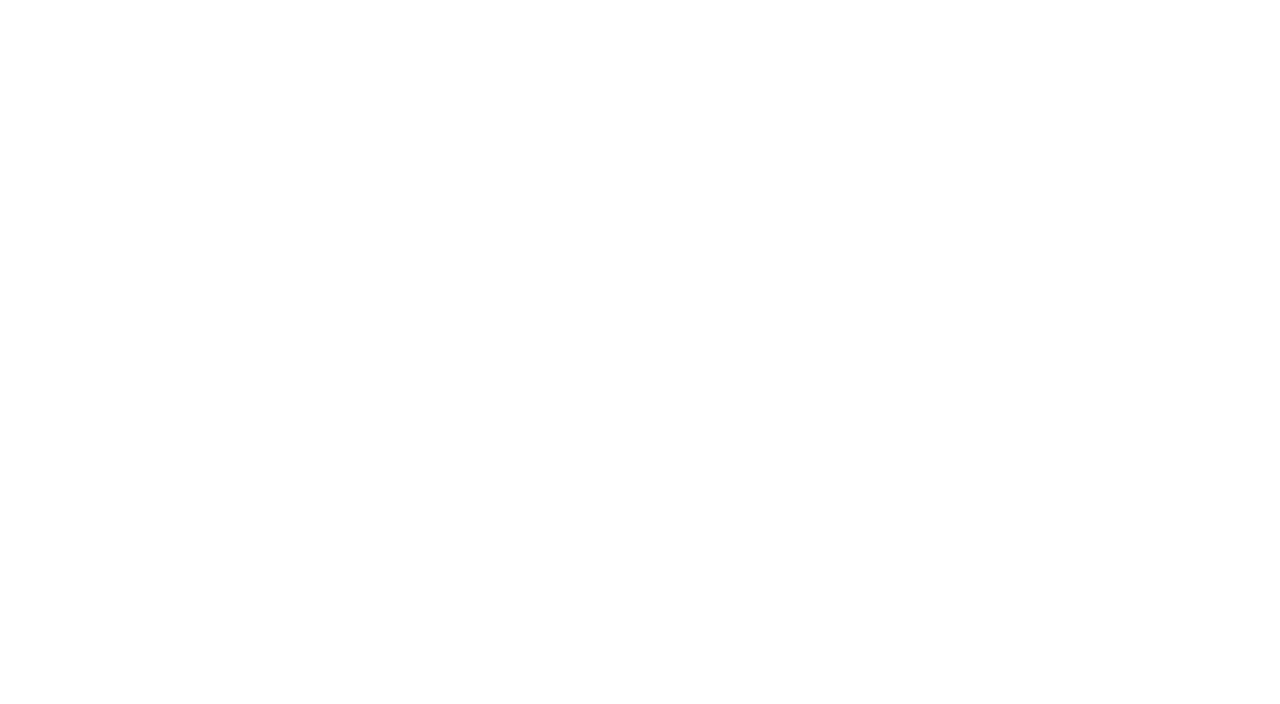
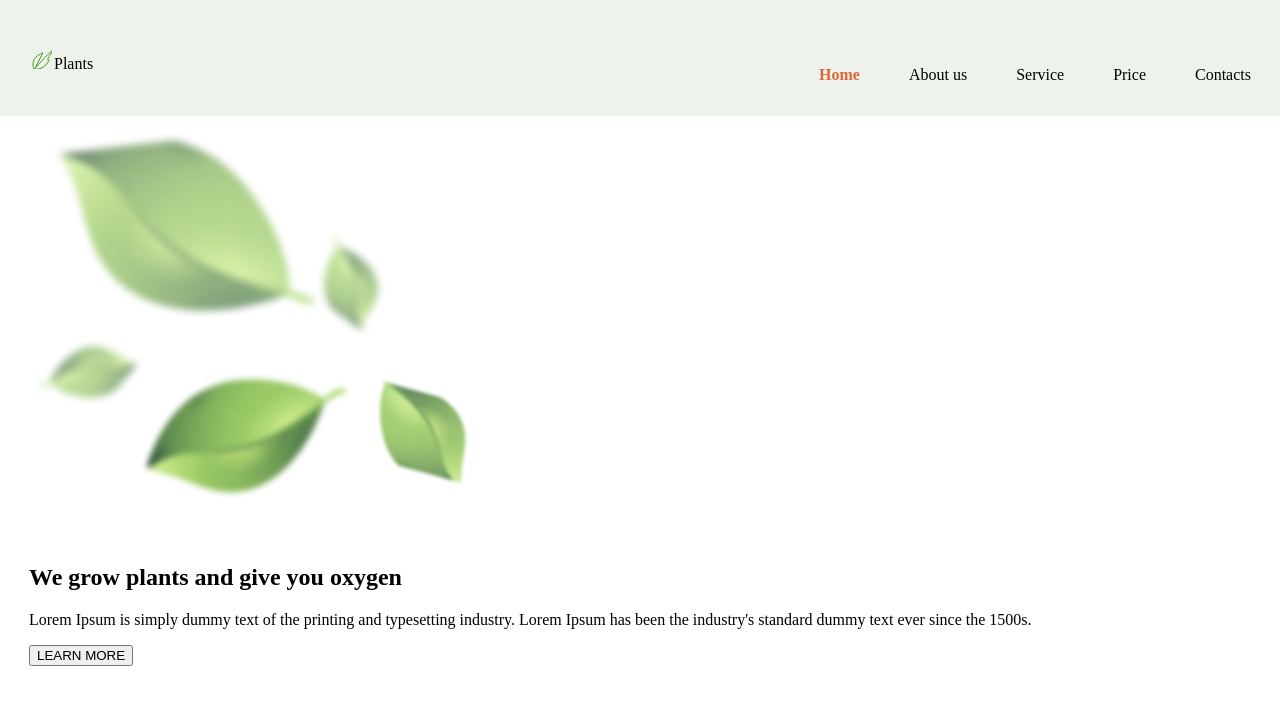
Before and after one commit to vovgoncharov/plants, a plain HTML site: page index.html in a window 1280 px wide. Drawn offline with Linux system fonts and the light colour scheme; a web font is replaced by a local one.

Commit message:
feat: add section  header

```diff
--- a/index.html
+++ b/index.html
@@ -1,12 +1,92 @@
 <!DOCTYPE html>
 <html lang="en">
-<head>
-    <meta charset="UTF-8">
-    <meta http-equiv="X-UA-Compatible" content="IE=edge">
-    <meta name="viewport" content="width=device-width, initial-scale=1.0">
-    <title>Document</title>
-</head>
-<body>
-
-</body>
+    <head>
+        <meta charset="UTF-8" />
+        <meta http-equiv="X-UA-Compatible" content="IE=edge" />
+        <meta name="viewport" content="width=device-width, initial-scale=1.0" />
+        <link rel="preconnect" href="https://fonts.googleapis.com" />
+        <link rel="preconnect" href="https://fonts.gstatic.com" crossorigin />
+        <link
+            href="https://fonts.googleapis.com/css2?family=Inika:wght@400;700&family=Inter:wght@400;700&display=swap"
+            rel="stylesheet"
+        />
+        <link rel="stylesheet" href="style/style.css" />
+        <title>Plants</title>
+    </head>
+    <body>
+        <header class="header">
+            <div class="container">
+                <div class="header__wrap">
+                    <p class="header__logo">Plants</p>
+                    <nav class="header__nav">
+                        <ul class="header__list">
+                            <li class="header__item"
+                                ><a href="#" class="header__link_active"
+                                    >Home</a
+                                ></li
+                            >
+                            <li class="header__item"
+                                ><a href="#" class="header__link"
+                                    >About us</a
+                                ></li
+                            >
+                            <li class="header__item"
+                                ><a href="#" class="header__link"
+                                    >Service</a
+                                ></li
+                            >
+                            <li class="header__item"
+                                ><a href="#" class="header__link">Price</a></li
+                            >
+                            <li class="header__item"
+                                ><a href="#" class="header__link"
+                                    >Contacts</a
+                                ></li
+                            >
+                        </ul>
+                    </nav>
+                </div>
+            </div>
+        </header>
+        <main class="main">
+            <section class="welcome">
+                <div class="container">
+                    <div class="welcome__wrap">
+                        <img
+                            src="assets/img/leafs.png"
+                            alt="leafs"
+                            class="welcome__img"
+                        />
+                        <div class="welcome__text-block">
+                            <h1 class="welcome__title"
+                                >We grow plants and give you oxygen</h1
+                            >
+                            <p class="welcome__text"
+                                >Lorem Ipsum is simply dummy text of the
+                                printing and typesetting industry. Lorem Ipsum
+                                has been the industry's standard dummy text ever
+                                since the 1500s.</p
+                            >
+                            <button class="welcome__btn">LEARN MORE</button>
+                        </div>
+                    </div>
+                </div>
+            </section>
+            <section class="about">
+                <!-- <div class="container"></div> -->
+            </section>
+            <section class="service">
+                <!-- <div class="container"></div> -->
+            </section>
+            <section class="prices">
+                <!-- <div class="container"></div> -->
+            </section>
+            <section class="contacts">
+                <!-- <div class="container"></div> -->
+            </section>
+        </main>
+        <footer class="footer">
+            <!-- <div class="container"></div> -->
+        </footer>
+    </body>
 </html>
--- /dev/null
+++ b/style/_var.scss
@@ -0,0 +1,7 @@
+$green:#499a18;
+$grey: #717171;
+$orange: #e06733;
+$dark-grey: #636060;
+$bg-section: #edf2ec;
+$links-nav: #010201;
+$main-text: #636060;
--- /dev/null
+++ b/style/style.scss
@@ -0,0 +1,84 @@
+@import 'var';
+
+body {
+    margin: 0;
+    padding: 0;
+    box-sizing: border-box;
+    font-family: 'Inika', serif;
+    // font-family: 'Inter', sans-serif;
+}
+
+.container {
+    width: 1222px;
+    margin: 0 auto;
+}
+
+//! Header
+.header {
+    background-color: $bg-section;
+
+    &__wrap {
+
+        display: flex;
+        justify-content: space-between;
+    }
+
+    &__logo {
+        margin-top: 53px;
+        margin-left: 25px;
+        font-size: 16px;
+        line-height: 21px;
+        color: #000;
+        position: relative;
+
+        &::before {
+            content: '';
+            display: block;
+            width: 20px;
+            height: 20px;
+            background-image: url(../assets/img/logo_vector.svg);
+            background-repeat: no-repeat;
+            position: absolute;
+            top: -4px;
+            left: -22px;
+        }
+    }
+
+    &__nav {}
+
+    &__list {
+        margin-top: 50px;
+        display: flex;
+        list-style: none;
+    }
+
+    &__item {}
+
+    &__link {
+        color: $links-nav;
+        text-decoration: none;
+        font-size: 16px;
+        line-height: 50px;
+        margin-left: 49px;
+    }
+
+    &__link_active {
+        text-decoration: none;
+        font-weight: 700;
+        font-size: 16px;
+        line-height: 50px;
+        color: $orange;
+    }
+}
+
+//! Welcome section
+.main{
+    .welcome{
+        &__wrap{
+
+        }
+        &__img{
+
+        }
+    }
+}
```
Also changed, not shown: assets/img/first.png (added), assets/img/first2.png (added), assets/img/first3.png (added), assets/img/first4.png (added), assets/img/first5.png (added), assets/img/first6.png (added), assets/img/houseplant.png (added), assets/img/leafs.png (added), assets/img/logo_vector.svg (added), style/style.css (added), 2 other files.
